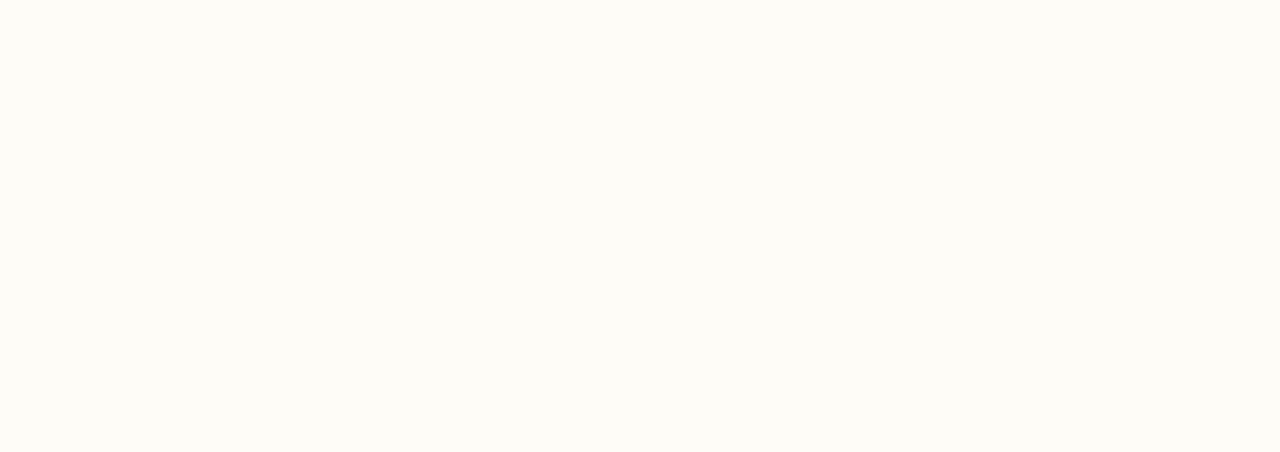
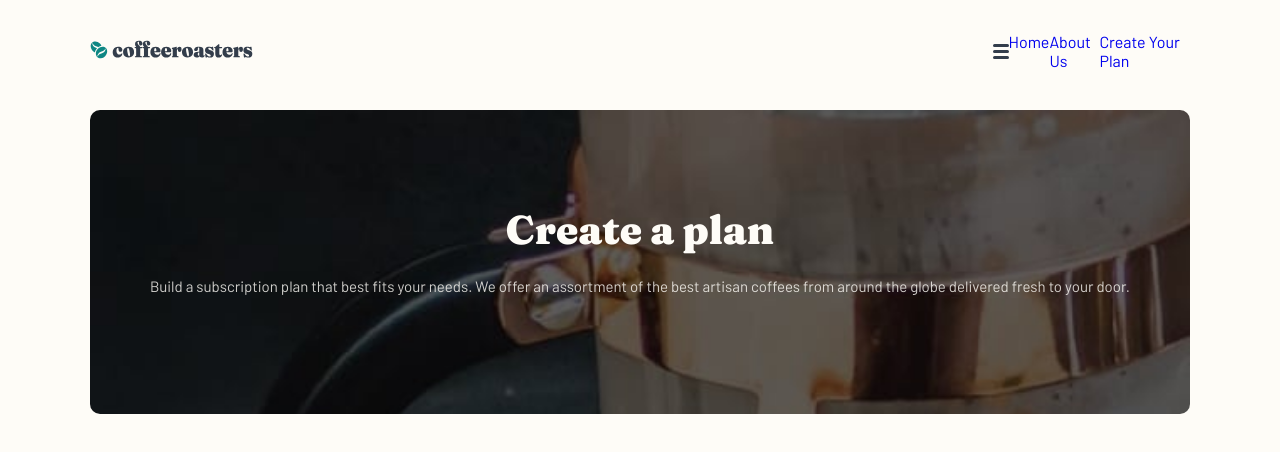
Before and after one commit to gabrielmorandi/Coffeeroasters-Subscription-Site, a React (Vite) app in the folder COFEEROASTERS/: page /plan in a window 1280 px wide. Before the commit this address had no page. Shown: the top 452 px of the page. Built offline with nearby package versions, Linux system fonts and the light colour scheme.

Commit message:
feat: add why background

```diff
--- a/COFEEROASTERS/src/App.jsx
+++ b/COFEEROASTERS/src/App.jsx
@@ -2,6 +2,7 @@ import React from "react"
 import { BrowserRouter as Router, Routes, Route } from "react-router-dom"
 import Home from "./pages/Home"
 import About from "./pages/About"
+import Plan from "./pages/Plan"
 
 import "./css/index.css"
 
@@ -11,6 +12,7 @@ function App() {
       <Routes>
         <Route path="/about" element={<About />} />
         <Route path="/" element={<Home />} />
+        <Route path="/plan" element={<Plan />} />
       </Routes>
     </Router>
   )
--- a/COFEEROASTERS/src/css/index.css
+++ b/COFEEROASTERS/src/css/index.css
@@ -258,13 +258,23 @@ main #why .container-flex .why-header p {
   opacity: 0.8000000119;
 }
 main #why .container-flex .why-cards {
+  position: relative;
   display: flex;
   flex-direction: column;
   align-items: center;
   padding: 1.5rem;
   gap: 1.5rem;
-  background-color: #293039;
+  background-color: transparent;
+}
+main #why .container-flex .why-cards::before {
+  position: absolute;
+  top: -24px;
+  content: "";
+  width: 100%;
+  height: 52.5%;
+  z-index: -1;
   border-radius: 0 0 10px 10px;
+  background-color: #414f5a;
 }
 main #why .container-flex .why-cards .why-card {
   display: flex;
--- /dev/null
+++ b/COFEEROASTERS/src/pages/Plan.jsx
@@ -0,0 +1,66 @@
+import React, { useState, useEffect } from "react"
+import { Link } from "react-router-dom"
+
+import Logo from "../assets/shared/desktop/logo.svg"
+import LogoWhite from "../assets/shared/desktop/logo-white.svg"
+import MenuIcon from "../assets/shared/mobile/icon-hamburger.svg"
+import Facebook from "../assets/shared/desktop/icon-facebook.svg"
+import Twitter from "../assets/shared/desktop/icon-twitter.svg"
+import Instagram from "../assets/shared/desktop/icon-instagram.svg"
+
+function Plan() {
+  const [menuIsOpen, setMenuIsOpen] = useState(false)
+
+  useEffect(() => {
+    if (menuIsOpen) {
+      document.body.style.overflow = "hidden"
+      window.scrollTo(0, 0)
+    } else {
+      document.body.style.overflow = "auto"
+    }
+  }, [menuIsOpen])
+  return (
+    <>
+      <header>
+        <nav>
+          <div className="container-flex">
+            <div className="logo">
+              <Link to="/">
+                <img src={Logo} alt="Coffeeroasters" />
+              </Link>
+              <button onClick={() => setMenuIsOpen(!menuIsOpen)}>
+                <img src={MenuIcon} alt="Menu" />
+              </button>
+            </div>
+            <div className="menu-desktop">
+              <Link to="/">Home</Link>
+              <Link to="/about">About Us</Link>
+              <Link to="/plan">Create Your Plan</Link>
+            </div>
+            {menuIsOpen && (
+              <div className="menu-mobile">
+                <div className="container-flex">
+                  <Link to="/">Home</Link>
+                  <Link to="/about">About Us</Link>
+                  <Link to="/plan">Create Your Plan</Link>
+                </div>
+              </div>
+            )}
+          </div>
+        </nav>
+        <div className="hero">
+          <div className="container-flex plan-img">
+            <h2>Create a plan</h2>
+            <p>
+              Build a subscription plan that best fits your needs. We offer an
+              assortment of the best artisan coffees from around the globe
+              delivered fresh to your door.
+            </p>
+          </div>
+        </div>
+      </header>
+    </>
+  )
+}
+
+export default Plan
```
Also changed, not shown: COFEEROASTERS/src/sass/components/main.sass (+11 -2 lines), 1 other file (tests, documents, lock files or other folders).
